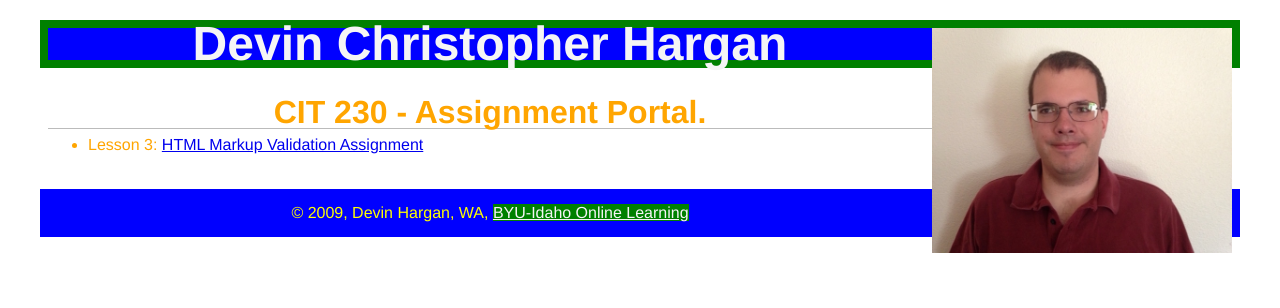
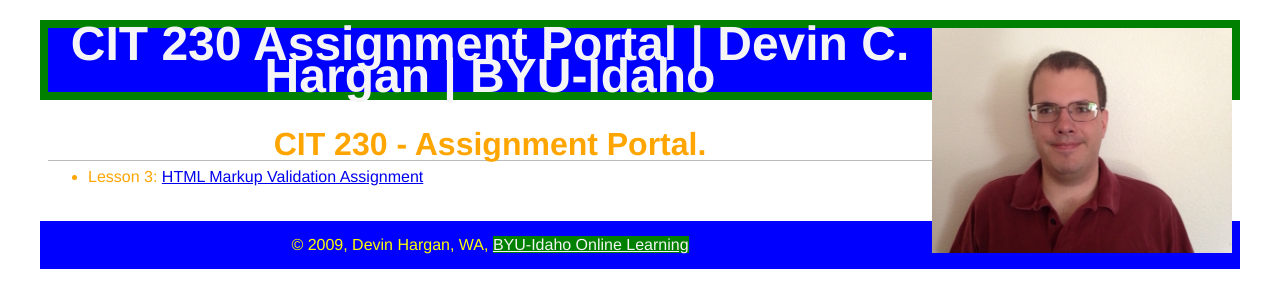
Before and after one commit to Hargan-Devin/dchargan.github.io, a plain HTML site: page index.html in a window 1280 px wide. Drawn offline with Linux system fonts and the light colour scheme.

Commit message:
Update index.html

```diff
--- a/index.html
+++ b/index.html
@@ -10,7 +10,7 @@
     <body>
         <header>
             <p><img src="images/profile.jpg" width="300" height="273" alt="Profile Picture"></p>
-            <h1>Devin Christopher Hargan</h1>
+            <h1>CIT 230 Assignment Portal | Devin C. Hargan | BYU-Idaho</h1>
         </header>
         <nav>
             <!--In the future, this will be the main menu.-->
```
